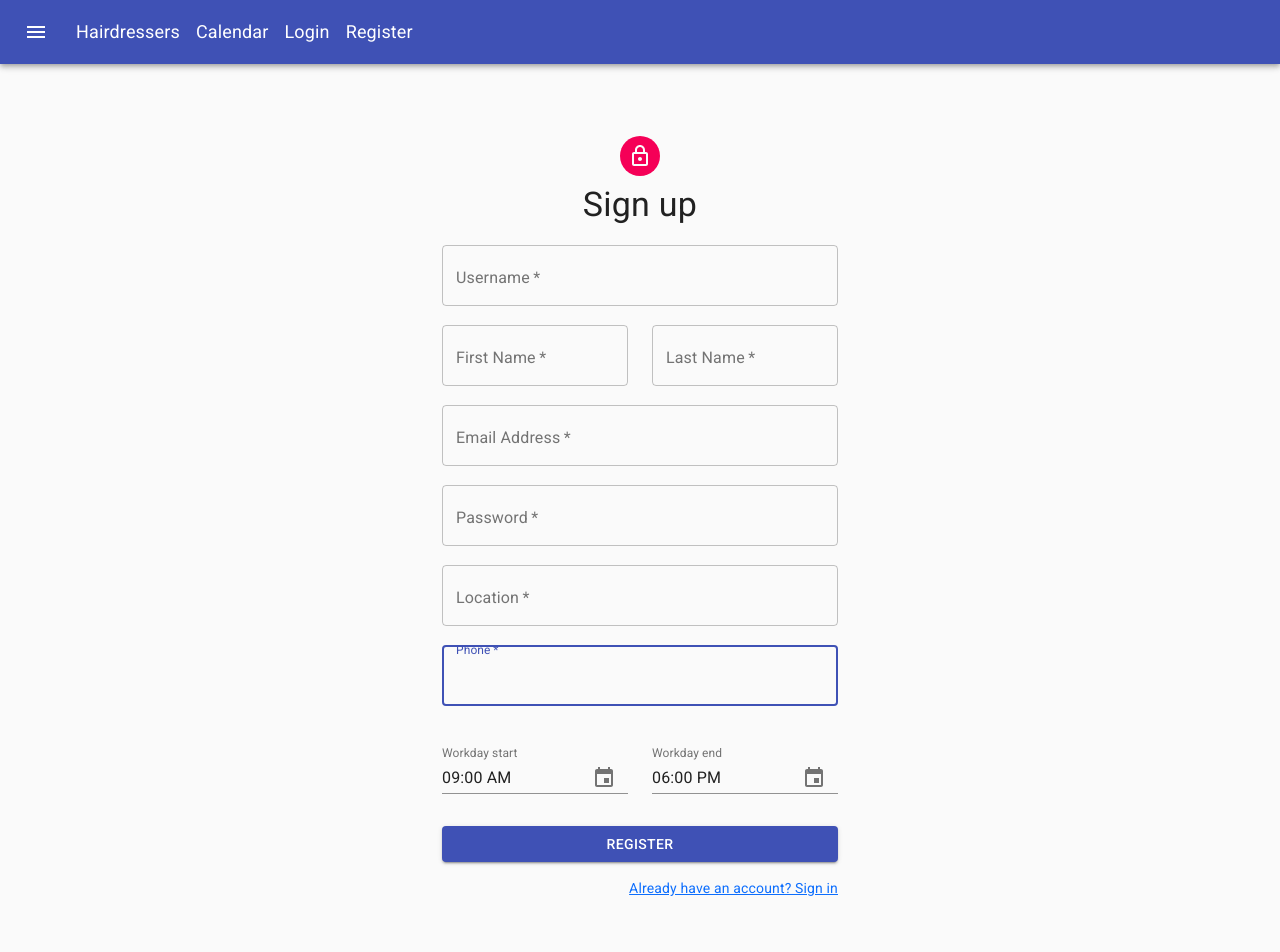
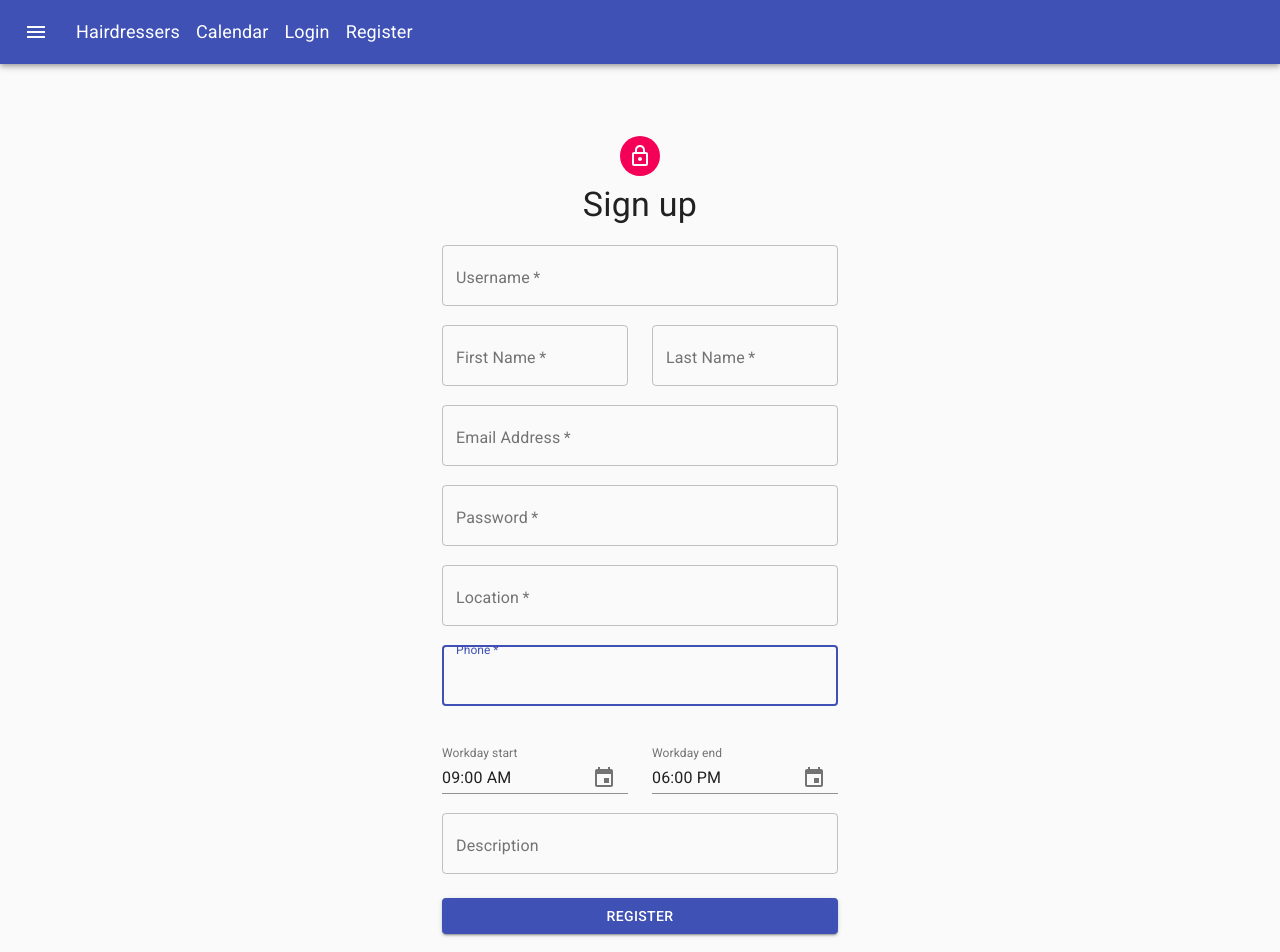
Before and after one commit to NaskoIT/Scheduler, a React (Create React App) app in the folder client/: page /hairdressers/register in a window 1280 px wide. Shown: the top 952 px of the page. Built offline with nearby package versions, Linux system fonts and the light colour scheme.

Commit message:
Register hairdressers api integration

```diff
--- a/client/src/pages/hairdressers/register.jsx
+++ b/client/src/pages/hairdressers/register.jsx
@@ -1,5 +1,6 @@
 import 'date-fns';
 import React, { useState } from 'react';
+import { useHistory } from 'react-router';
 import Avatar from '@material-ui/core/Avatar';
 import Button from '@material-ui/core/Button';
 import CssBaseline from '@material-ui/core/CssBaseline';
@@ -17,6 +18,9 @@ import {
 } from '@material-ui/pickers';
 import { format } from 'date-fns';
 import { dateTimeFormats } from '../../common/globalConstants'
+import { register } from '../../services/hairdressersService';
+import { appRoutes } from '../../constants/routes'
+import { toast } from 'react-toastify';
 
 const useStyles = makeStyles((theme) => ({
   paper: {
@@ -40,12 +44,16 @@ const useStyles = makeStyles((theme) => ({
   bottomLink: {
     textAlign: 'right',
     marginBottom: theme.spacing(1)
+  },
+  textarea: {
+    marginTop: theme.spacing(2)
   }
 }));
 
 export default function RegisterHairdresser() {
+  const classes = useStyles();
+  const history = useHistory();
 
-  const classes = useStyles();
   const [username, setUsername] = useState('');
   const [firstName, setFirstName] = useState('');
   const [lastName, setLastName] = useState('');
@@ -71,10 +79,18 @@ export default function RegisterHairdresser() {
       workHours: {
         start: format(startHour, dateTimeFormats.shortTime),
         end: format(endHour, dateTimeFormats.shortTime),
-      }
+      },
+      description
     };
 
-    console.log(body);
+    register(body)
+      .then(response => {
+        toast.success('You have registered successfully as a hairdresser!');
+        history.push(appRoutes.login);
+      })
+      .catch(err => {
+        toast.error('Sorry, your registration was invalid!. Please, try again.');
+      });
   }
 
   return (
@@ -205,6 +221,19 @@ export default function RegisterHairdresser() {
             </Grid>
             </MuiPickersUtilsProvider>
           </Grid>
+          <Grid xs={12}>
+            <TextField
+              className={classes.textarea}
+              onChange={(e) => setDescription(e.target.value)}
+              id="description"
+              label="Multiline Placeholder"
+              placeholder="Placeholder"
+              multiline
+              fullWidth
+              label="Description"
+              variant="outlined"
+            />
+          </Grid>
           <Button
             type="submit"
             fullWidth
--- a/client/src/services/hairdressersService.js
+++ b/client/src/services/hairdressersService.js
@@ -1,7 +1,12 @@
-import { get } from './requester.js';
+import { get, post } from './requester.js';
 import {apiRoutes} from '../constants/apiRoutes.js';
 
 export function getHairdressers() {
     console.log('get hairdressers')
     return get(apiRoutes.hairdressers.all);
 }
+
+export function register(body) {
+    console.log('register hairdresser');
+    return post(apiRoutes.hairdressers.register, body);
+}
```
